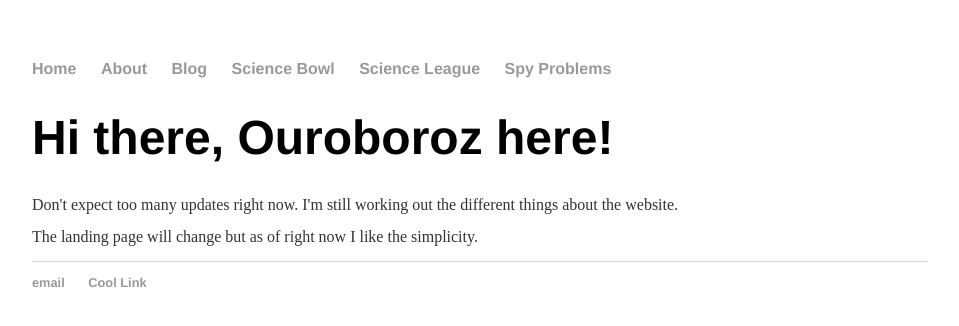
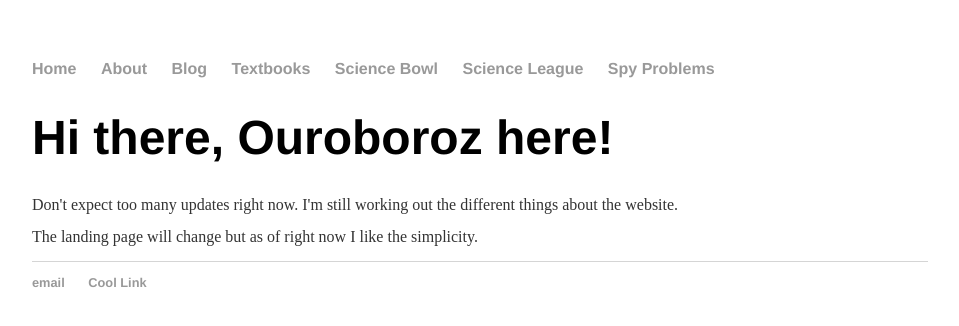
Before and after one commit to Ouroboroz/ouroboroz.github.io, a Jekyll site: the page built from index.html, in a window 1280 px wide. Shown: the top 326 px of the page, without its empty margins (160-1119 px from the left). Built offline with Jekyll 4.4.1, drawn with Linux system fonts in a browser that asks for light colours.

Commit message:
updated menu

```diff
--- a/_layouts/default.html
+++ b/_layouts/default.html
@@ -11,6 +11,8 @@
 	        		<li><a href="/">Home</a></li>
 		        	<li><a href="/about">About</a></li>
 	        		<li><a href="/blog">Blog</a></li>
+	        		<li><a href="/textbooks">
+	        		Textbooks</a></li>
 	        		<li><a href="/sciencebowl">Science Bowl</a></li>
 	        		<li><a href="/scienceleague">Science League</a></li>
 	        		<li><a href="/spyproblems">Spy Problems</a></li>
```
